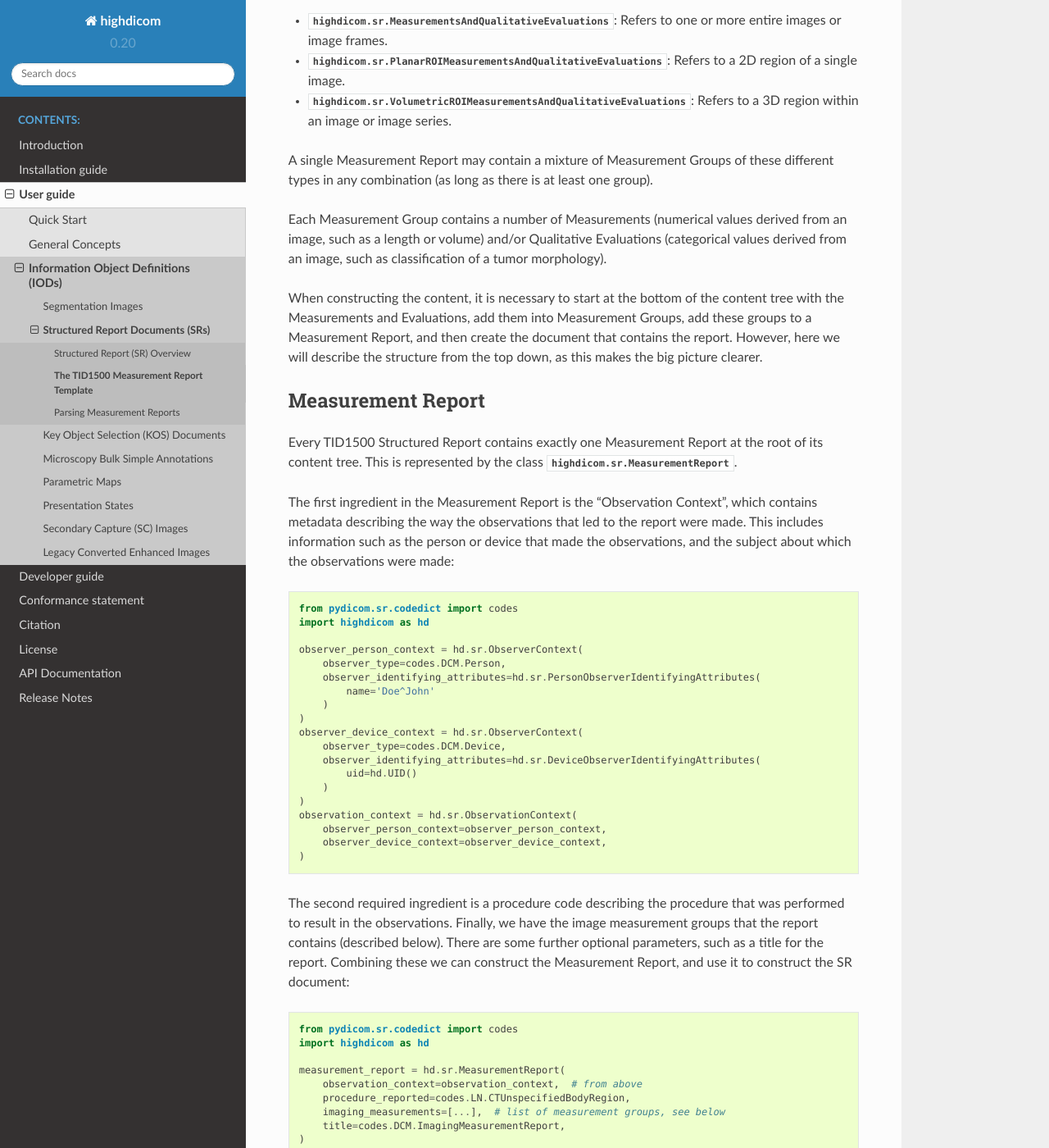
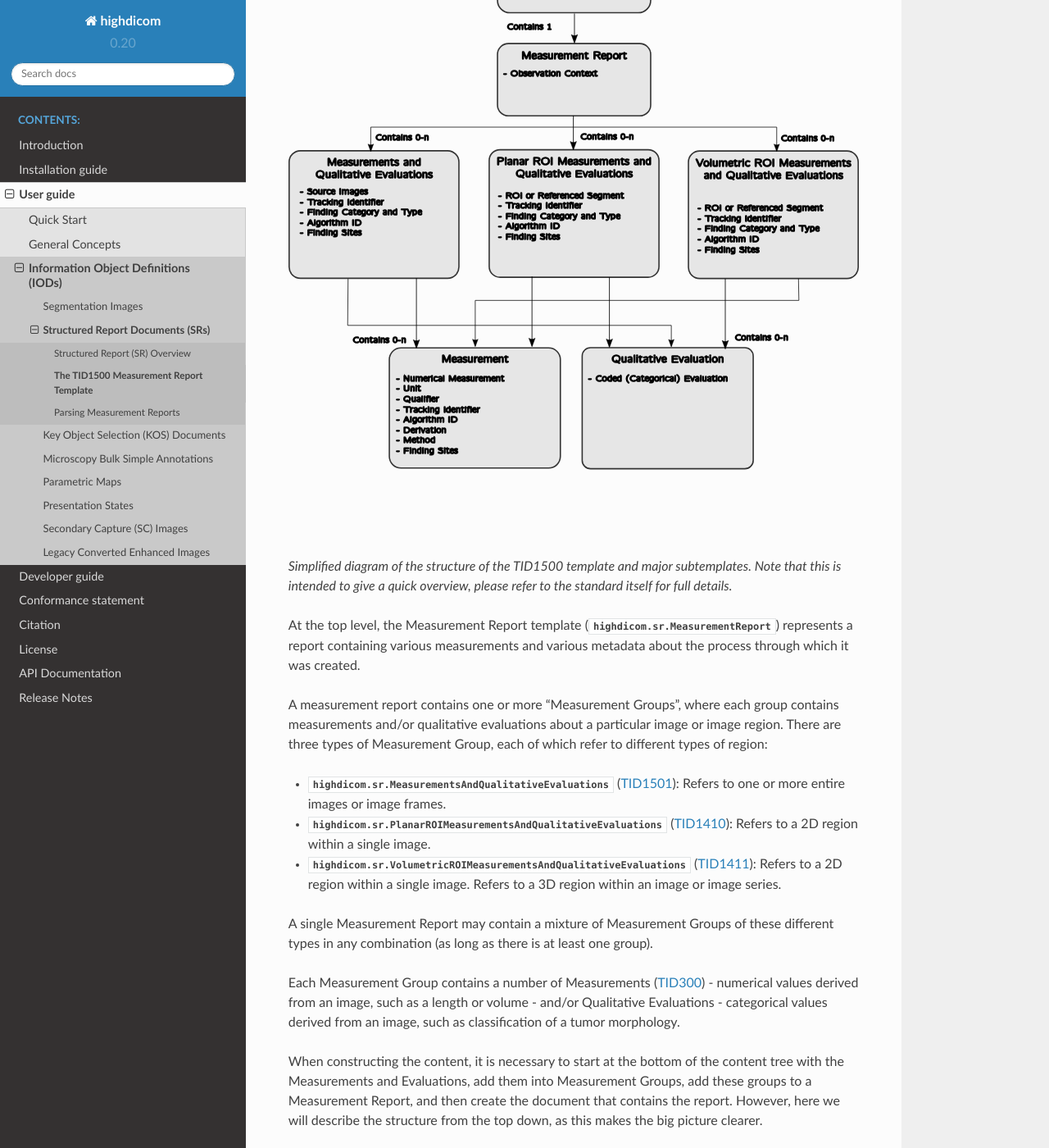
Before and after one commit to ImagingDataCommons/highdicom, a Sphinx documentation site: the page built from docs/tid1500.rst, in a window 1280 px wide and 1400 px high, scrolled down 684 px. Shown: the whole window at 82% size. Built offline with Sphinx 7.4.7 and the Read the Docs theme 2.0.0, drawn with Linux system fonts in a browser that asks for light colours; some of the changed text lies outside the part shown.

Commit message:
Add SR diagram, various corrections

```diff
--- a/docs/tid1500.rst
+++ b/docs/tid1500.rst
@@ -3,10 +3,10 @@
 The TID1500 Measurement Report Template
 =======================================
 
-The TID1500 "Measurement Report" template is a general-purpose template for
-communicating measurements and qualitative qualitative_evaluations derived from one or
-more images or regions of images. It is recommended to read the previous page
-on :ref:`generalsr` before this page.
+The `TID1500 "Measurement Report" <tid1500def_>`_ template is a general-purpose
+template for communicating measurements and qualitative qualitative evaluations
+derived from one or more images or regions of images. It is recommended to read
+the previous page on :ref:`generalsr` before this page.
 
 *Highdicom* represents the various sub-templates of the TID1500 template as
 Python classes. Using these classes will guide you through the process of
@@ -18,31 +18,42 @@ Overview of TID1500 Content
 
 A diagram of the structure of TID1500 content is shown here:
 
+.. figure:: images/tid1500_overview.svg
+   :scale: 100 %
+   :alt: TID1500 diagram
+
+   Simplified diagram of the structure of the TID1500 template and major
+   subtemplates. Note that this is intended to give a quick overview, please
+   refer to the standard itself for full details.
+
 At the top level, the Measurement Report template
 (:class:`highdicom.sr.MeasurementReport`) represents a report containing
 various measurements and various metadata about the process through which it
 was created.
 
 A measurement report contains one or more "Measurement Groups", where each
-group contains measurements and/or qualitative_evaluations about a particular image or
+group contains measurements and/or qualitative evaluations about a particular image or
 image region. There are three types of Measurement Group, each of which refer
 to different types of region:
 
-- :class:`highdicom.sr.MeasurementsAndQualitativeEvaluations`: Refers to one or
-  more entire images or image frames.
-- :class:`highdicom.sr.PlanarROIMeasurementsAndQualitativeEvaluations`: Refers
-  to a 2D region of a single image.
-- :class:`highdicom.sr.VolumetricROIMeasurementsAndQualitativeEvaluations`:
+- :class:`highdicom.sr.MeasurementsAndQualitativeEvaluations`
+  (`TID1501 <tid1501def_>`_): Refers to one or more entire images or image
+  frames.
+- :class:`highdicom.sr.PlanarROIMeasurementsAndQualitativeEvaluations`
+  (`TID1410 <tid1410def_>`_): Refers to a 2D region within a single image.
+- :class:`highdicom.sr.VolumetricROIMeasurementsAndQualitativeEvaluations`
+  (`TID1411 <tid1411def_>`_): Refers to a 2D region within a single image.
   Refers to a 3D region within an image or image series.
 
 A single Measurement Report may contain a mixture of Measurement Groups of
 these different types in any combination (as long as there is at least one
 group).
 
-Each Measurement Group contains a number of Measurements (numerical values
-derived from an image, such as a length or volume) and/or Qualitative
-Evaluations (categorical values derived from an image, such as classification
-of a tumor morphology).
+Each Measurement Group contains a number of Measurements
+(`TID300 <tid300def_>`_) - numerical values derived from an image, such as a
+length or volume - and/or Qualitative Evaluations - categorical values derived
+from an image, such as classification of a tumor morphology.
+
 
 When constructing the content, it is necessary to start at the bottom of the
 content tree with the Measurements and Evaluations, add them into Measurement
@@ -50,8 +61,8 @@ Groups, add these groups to a Measurement Report, and then create the document
 that contains the report. However, here we will describe the structure from the
 top down, as this makes the big picture clearer.
 
-Measurement Report
-------------------
+Measurement Report (`TID1500 <tid1500def_>`_)
+---------------------------------------------
 
 Every TID1500 Structured Report contains exactly one Measurement Report
 at the root of its content tree. This is represented by the class
@@ -122,8 +133,8 @@ types of Measurement Groups, corresponding to entire images, 2D regions of
 interest, and 3D regions of interest. The three types may be mixed and matched
 within a single Measurement Report in any combination.
 
-Measurements And Qualitative Evaluations Group (TID 1501)
-~~~~~~~~~~~~~~~~~~~~~~~~~~~~~~~~~~~~~~~~~~~~~~~~~~~~~~~~~
+Measurements And Qualitative Evaluations Group (`TID1501 <tid1501def_>`_)
+~~~~~~~~~~~~~~~~~~~~~~~~~~~~~~~~~~~~~~~~~~~~~~~~~~~~~~~~~~~~~~~~~~~~~~~~~
 
 The first, and simplest, type of Measurement Group applies to one or more
 entire images (or optionally one or more entire frames in the case of
@@ -163,8 +174,8 @@ The following is a simple example:
        qualitative_evaluations=[...],
     )
 
-Planar ROI Image Measurements Group (TID 1410)
-~~~~~~~~~~~~~~~~~~~~~~~~~~~~~~~~~~~~~~~~~~~~~~
+Planar ROI Image Measurements Group (`TID1410 <tid1410def_>`_)
+~~~~~~~~~~~~~~~~~~~~~~~~~~~~~~~~~~~~~~~~~~~~~~~~~~~~~~~~~~~~~~
 
 This type of Measurement Group applies to a specific planar sub-region of the
 source image or images. This is implemented in the class
@@ -176,8 +187,8 @@ options here:
 - ``referenced_region``: The image region is specified directly in the SR
   using a :class:`highdicom.sr.ImageRegion` or
   :class:`highdicom.sr.ImageRegion3D` passed as the ``referenced_region``
-  parameter. In this case, the coordinates defining the SR are stored within
-  the measurement group itself. The choice between
+  parameter. In this case, the coordinates defining the region are stored
+  within the measurement group itself. The choice between
   :class:`highdicom.sr.ImageRegion` and :class:`highdicom.sr.ImageRegion3D`
   determines whether the image region is defined in 2D image coordinates or 3D
   frame-of-reference coordinates. Either way, the region must be planar.
@@ -292,8 +303,8 @@ the ``referenced_segment``:
        qualitative_evaluations=[...],
     )
 
-Volumetric ROI Image Measurements Group (TID 1411)
-~~~~~~~~~~~~~~~~~~~~~~~~~~~~~~~~~~~~~~~~~~~~~~~~~~
+Volumetric ROI Image Measurements Group (`TID1411 <tid1411def_>`_)
+~~~~~~~~~~~~~~~~~~~~~~~~~~~~~~~~~~~~~~~~~~~~~~~~~~~~~~~~~~~~~~~~~~
 
 This type of Measurement Group applies to a specific volumetric sub-region of
 the source image or images. This is implemented in the class
@@ -494,8 +505,8 @@ parameters as coded values:
        value=codes.SCT.Anenocarcinoma,
     )
 
-Measurements (TID300)
-~~~~~~~~~~~~~~~~~~~~~
+Measurements (`TID300 <tid300def_>`_)
+~~~~~~~~~~~~~~~~~~~~~~~~~~~~~~~~~~~~~
 
 A Measurement is essentially a numerical (decimal) value derived from the image
 or image region. In *highdicom*, a measurement is represented by the class
@@ -530,7 +541,7 @@ reference for more information):
 - **Finding Sites:** Coded description of one or more anatomic locations
   corresponding to the image region from which measurement was taken.
 - **Method:** Measurement method.
-- **Properties:** Measurement properties, including qualitative_evaluations of its
+- **Properties:** Measurement properties, including qualitative evaluations of its
   normality and/or significance, its relationship to a reference population,
   and an indication of its selection from a set of measurements
 - **Referenced Images:** Referenced images which were used as sources for the
```
Also changed, not shown: other parts of docs/tid1500.rst (+10 -4 lines), docs/seg.rst (+7 -4 lines), docs/images/tid1500_overview.svg.
